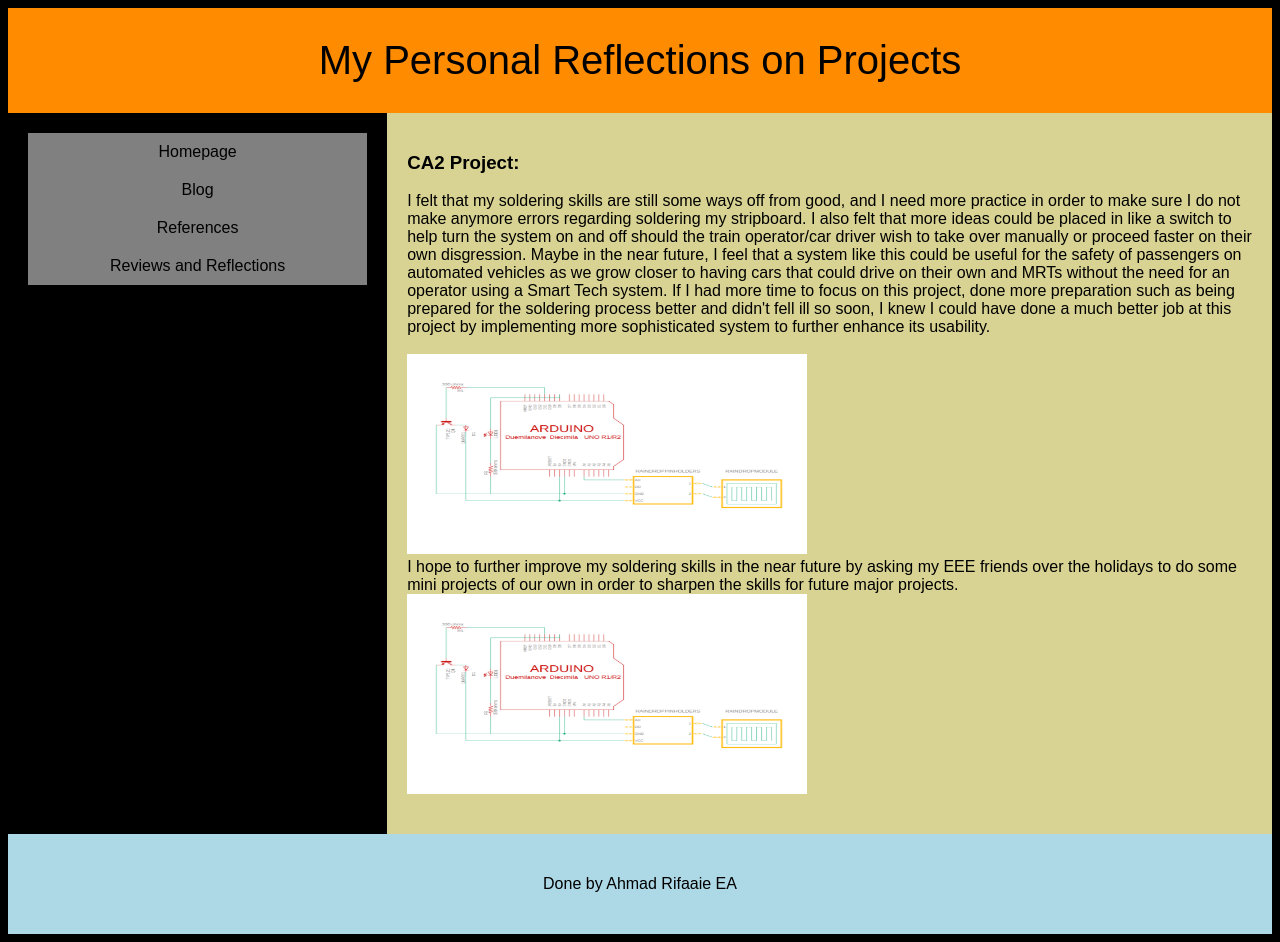
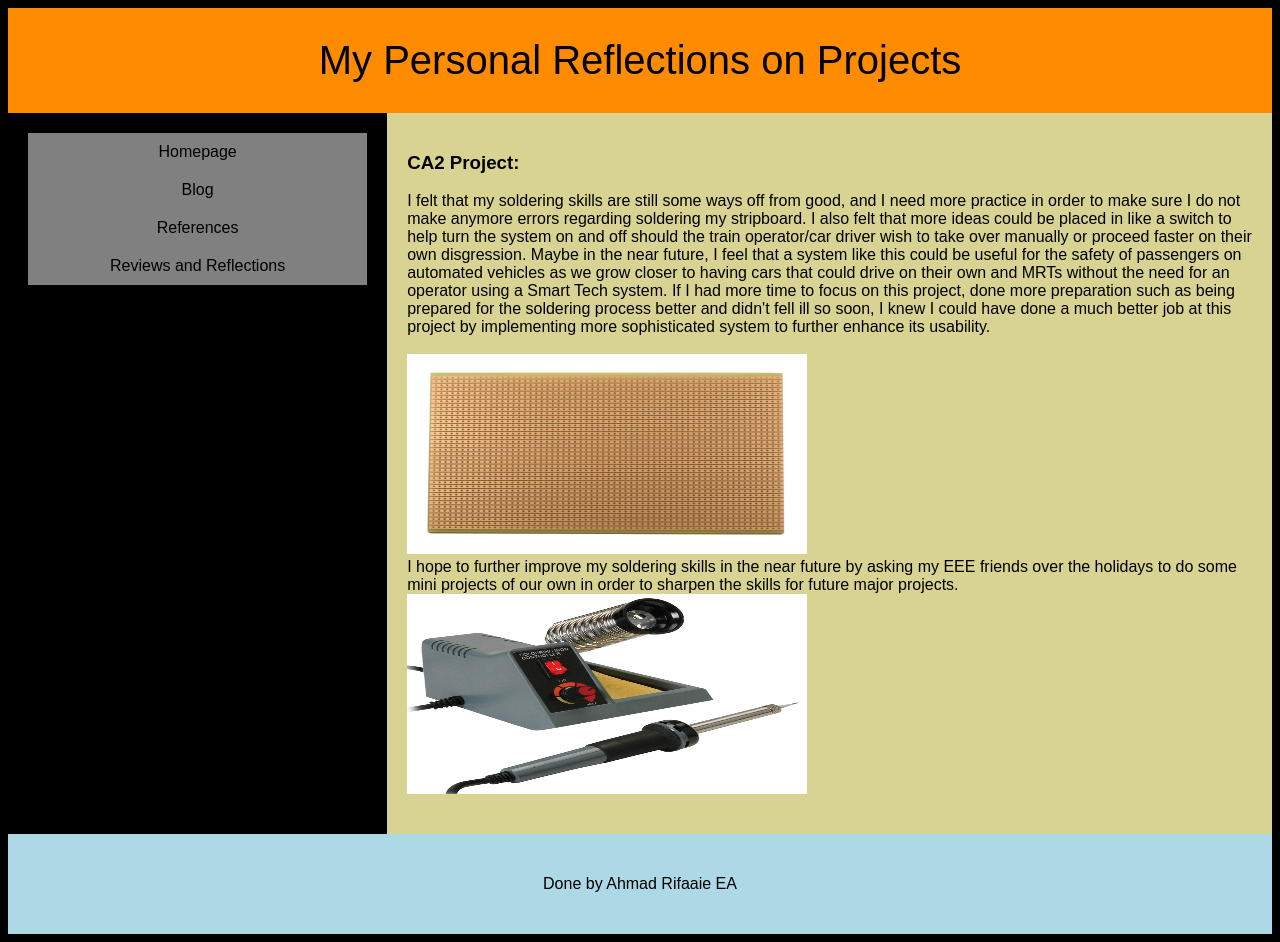
Before and after one commit to ahmadrifaaie/CA2blogarifaaie, a plain HTML site: page review.html in a window 1280 px wide. Drawn offline with Linux system fonts and the light colour scheme.

Commit message:
jpg update reveiw 1

```diff
--- a/review.html
+++ b/review.html
@@ -29,10 +29,10 @@
 				vehicles as we grow closer to having cars that could drive on their own and MRTs without the need for an operator using a Smart Tech system. If I had more time to focus
 				on this project, done more preparation such as being prepared for the soldering process better and didn't fell ill so soon, I knew I could have done a much better job
 				at this project by implementing more sophisticated system to further enhance its usability.<br><br>
-				<img src="ca2projectschematic.jpg" alt="Schematic View" height="200px" width="400px"><br>
+				<img src="stripboard.jpg" alt="Stripboard" height="200px" width="400px"><br>
 				I hope to further improve my soldering skills in the near future by asking my EEE friends over the holidays to do some mini projects of our own in order to sharpen
 				the skills for future major projects.
-				<img src="ca2projectschematic.jpg" alt="Schematic View" height="200px" width="400px"><br>
+				<img src="solderingtool.jpg" alt="Soldering Tool" height="200px" width="400px"><br>
 
 
 				</p>
```
